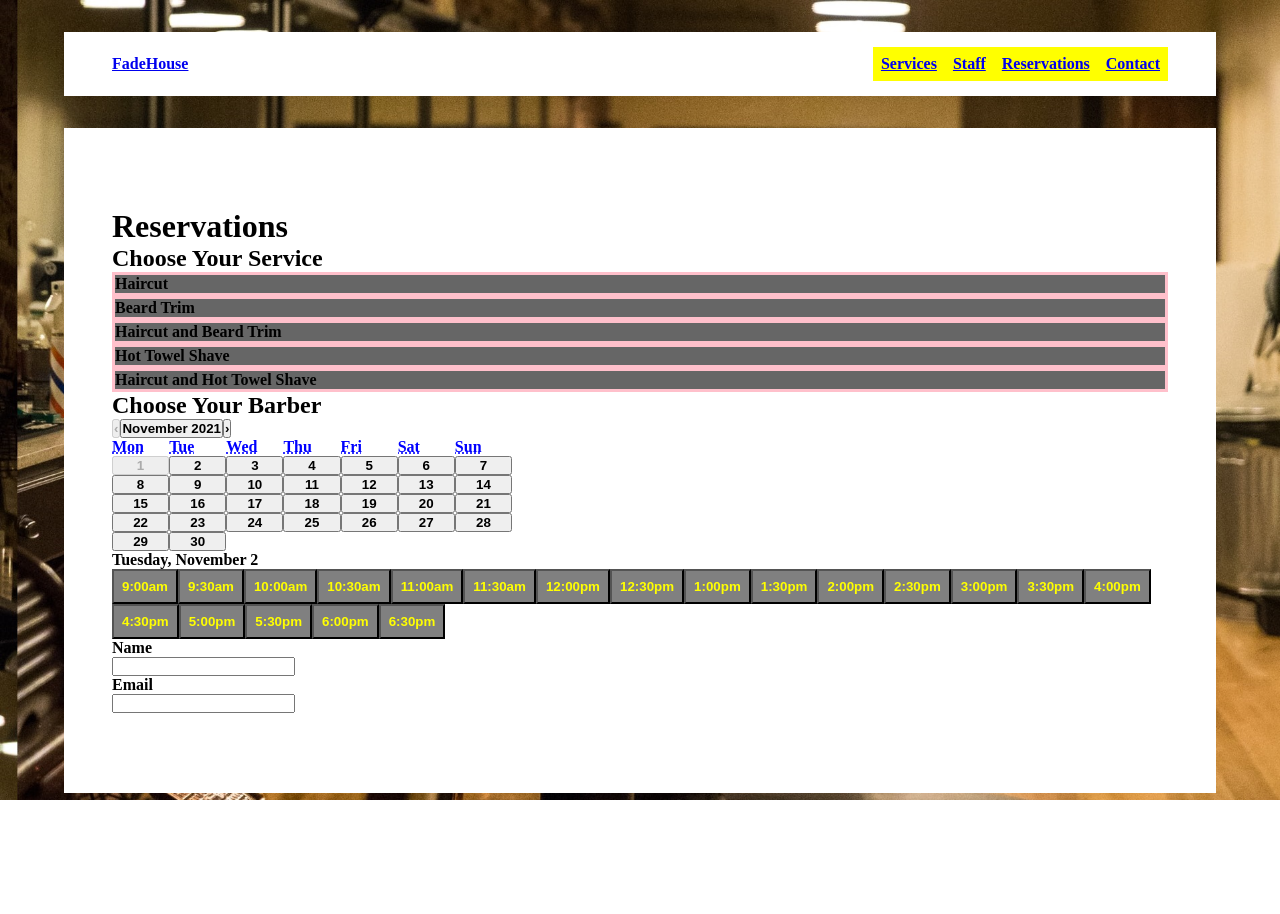
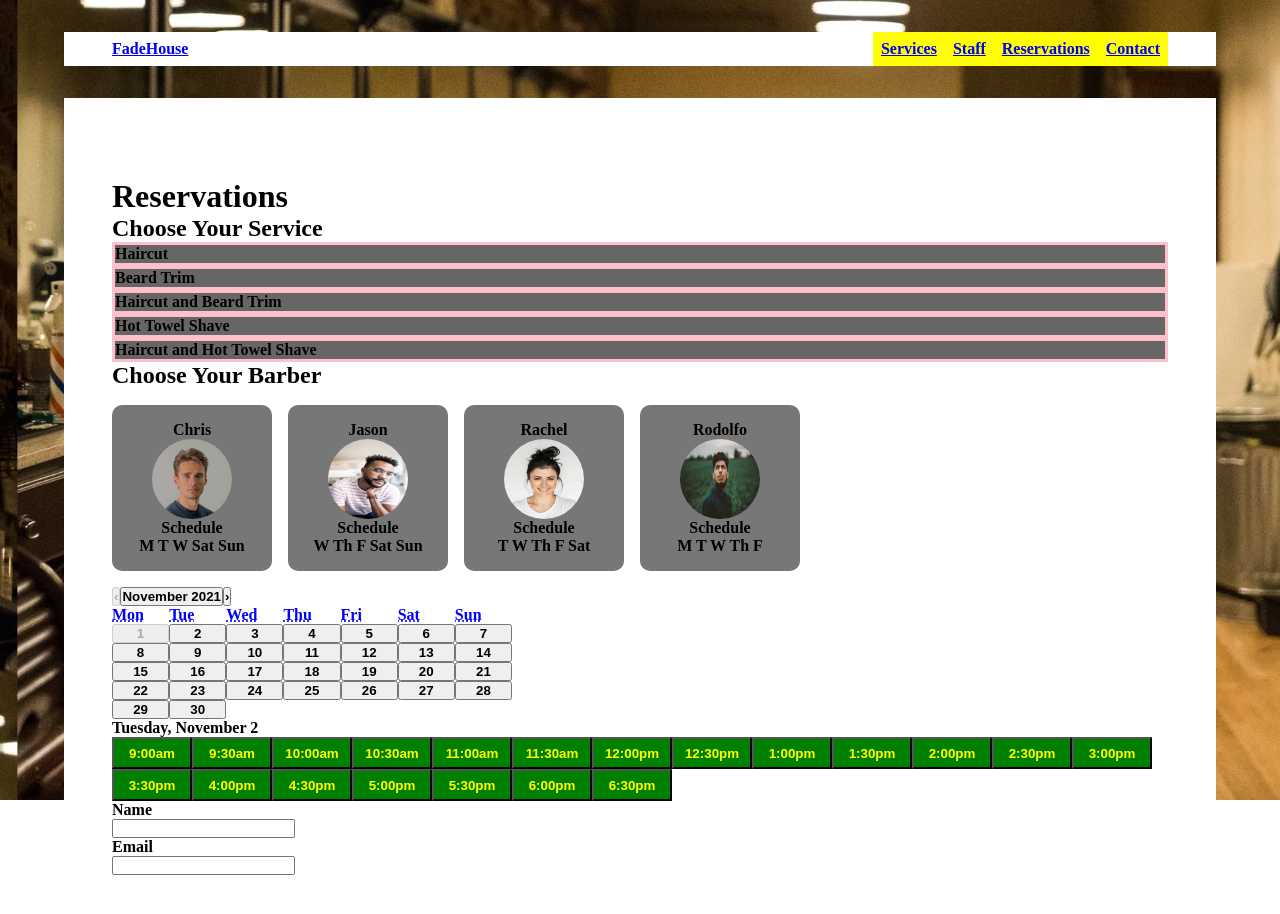
Before and after one commit to RoycePdev/BarberShopSite, a React (Create React App) app: page /reservations in a window 1280 px wide. Shown: the top 914 px of the page. Before the commit the page ends 800 px from the top, so only its background shows below. Built offline with nearby package versions, Linux system fonts and the light colour scheme.

Commit message:
added barbers starting barber scheduling

```diff
--- a/src/components/Staff.jsx
+++ b/src/components/Staff.jsx
@@ -1,50 +1,15 @@
 import { React, useState } from 'react'
-import chris from '../pictures/chris.png'
-import jason from '../pictures/jason.png'
-import rachel from '../pictures/rachel.png'
-import rodolfo from '../pictures/rodolfo.png'
+import { staffArray } from "./staffArray"
 import '../stylesheets/staff.css'
 
 export const Staff = () => {
 
   const [ aboutMe, setAboutMe ] = useState('Click on the staff member to find out more about them')
 
-  const staffMembers = [
-    {
-      employeeId: 324325,
-      name: 'Chris',
-      picture: chris,
-      about:
-        "Born and raised in Miami, FL, Chris began cutting in 2011 at the upscale Brooklyn based barbershop, Persons of Interest. In 2013 he moved to San Diego with his wife and three children and began building a loyal clientele on the west coast. When he's not at the shop, Chris enjoys playing guitar, going to shows and weekend camping trips with his family and friends.",
-    },
-    {
-      employeeId: 546453,
-      name: 'Jason',
-      picture: jason,
-      about:
-        'Jason is a well-rounded barber who enjoys doing haircuts from fades to all-scissor work. Precision hair cutting, styling and attention to detail are vital to each service. He is a San Diego native who enjoys travel, soccer, fitness, coffee and movies!',
-    },
-    {
-      employeeId: 39299,
-      name: 'Rachel',
-      picture: rachel,
-      about:
-        "Rachel is a native San Diegan who has been cutting hair since 2011, and specializing in men's hair since 2014. She believes a strong consultation is one of the most important parts of the haircut and enjoys giving haircuts that fit a persons lifestyle on a day to day basis. When not at work, Rachel enjoys spending time with family & friends, taking trips to the mountains & desert and packing her brain with random bits of knowledge.",
-    },
-    {
-      employeeId: 56757,
-      name: 'Rodolfo',
-      picture: rodolfo,
-      about: 'Rodolfo has been cutting hair since late 2014, starting at the young age of eighteen, and has thoroughly enjoyed it for the last 6 years. He is confident and skilled in all lengths, textures, and hair types. He especially enjoys longer, messy, textured haircuts. Rodolfo is a local San Diegan who grew up in the punk and hardcore scene. He also enjoys movies and film photography.',
-    },
-  ]
-
-
-
   return (
     <div className='staff-section-container'>
       <div className='card-container'>
-        {staffMembers.map((member) => (
+        {staffArray.map((member) => (
           <div key={member.employeeId} onClick={()=> setAboutMe(member.about)} className='staff-card'>
             <img
               className='picture-container'
--- a/src/components/reservations/ResPageOne.jsx
+++ b/src/components/reservations/ResPageOne.jsx
@@ -1,6 +1,7 @@
 import { useState, useRef, useEffect } from 'react'
 import Calendar from 'react-calendar'
 import { servicesArray } from '../services/servicesArray'
+import { staffArray } from '../staffArray'
 import '../../stylesheets/reservations.css'
 
 export const ResPageOne = () => {
@@ -55,6 +56,7 @@ export const ResPageOne = () => {
   const [name, setName] = useState()
   const [email, setEmail] = useState()
   const [service, setService] = useState()
+  const [barber, setBarber] = useState()
 
   const selectedDay = weekday[String(date.getDay())]
   const selectedMonth = month[String(date.getMonth())]
@@ -68,11 +70,27 @@ export const ResPageOne = () => {
     <div>
       <h2>Choose Your Service </h2>
       {servicesArray.map((e) => (
-        <div onClick={() => setService(e.name)}  className='reservation-service'>{e.name}</div>
+        <div onClick={() => setService(e.name)} className='reservation-service'>
+          {e.name}
+        </div>
       ))}
       <div>{service}</div>
 
       <h2>Choose Your Barber</h2>
+      <div className="barber-card-container">
+        {staffArray.map((member) => (
+          <div
+            onClick={() => setBarber(member.name)}
+            className='reservation-staff-container'
+          >
+            <div>{member.name}</div>
+            <img className='reservation-picture' src={member.picture}></img>
+            <div>Schedule</div>
+            <div>{member.schedule}</div>
+          </div>
+        ))}
+      </div>
+      <div>{barber}</div>
 
       <Calendar
         className='calendar'
--- /dev/null
+++ b/src/components/staffArray.jsx
@@ -0,0 +1,38 @@
+import chris from '../pictures/chris.png'
+import jason from '../pictures/jason.png'
+import rachel from '../pictures/rachel.png'
+import rodolfo from '../pictures/rodolfo.png'
+
+export const staffArray = [
+    {
+      employeeId: 324325,
+      name: 'Chris',
+      picture: chris,
+      about:
+        "Born and raised in Miami, FL, Chris began cutting in 2011 at the upscale Brooklyn based barbershop, Persons of Interest. In 2013 he moved to San Diego with his wife and three children and began building a loyal clientele on the west coast. When he's not at the shop, Chris enjoys playing guitar, going to shows and weekend camping trips with his family and friends.",
+        schedule: "M T W Sat Sun"
+    },
+    {
+      employeeId: 546453,
+      name: 'Jason',
+      picture: jason,
+      about:
+        'Jason is a well-rounded barber who enjoys doing haircuts from fades to all-scissor work. Precision hair cutting, styling and attention to detail are vital to each service. He is a San Diego native who enjoys travel, soccer, fitness, coffee and movies!',
+        schedule: "W Th F Sat Sun"
+    },
+    {
+      employeeId: 39299,
+      name: 'Rachel',
+      picture: rachel,
+      about:
+        "Rachel is a native San Diegan who has been cutting hair since 2011, and specializing in men's hair since 2014. She believes a strong consultation is one of the most important parts of the haircut and enjoys giving haircuts that fit a persons lifestyle on a day to day basis. When not at work, Rachel enjoys spending time with family & friends, taking trips to the mountains & desert and packing her brain with random bits of knowledge.",
+        schedule: "T W Th F Sat",
+    },
+    {
+      employeeId: 56757,
+      name: 'Rodolfo',
+      picture: rodolfo,
+      about: 'Rodolfo has been cutting hair since late 2014, starting at the young age of eighteen, and has thoroughly enjoyed it for the last 6 years. He is confident and skilled in all lengths, textures, and hair types. He especially enjoys longer, messy, textured haircuts. Rodolfo is a local San Diegan who grew up in the punk and hardcore scene. He also enjoys movies and film photography.',
+      schedule: "M T W Th F"
+    },
+  ]
--- a/src/stylesheets/reservations.css
+++ b/src/stylesheets/reservations.css
@@ -13,8 +13,39 @@
 }
 
 .time-button {
-  background-color: gray;
+  height: 2rem;
+  width: 5rem;
+  background-color: green;
   color: yellow;
-  padding: .5rem;
+}
+
+.reservation-picture {
+  height: 5rem;
+  width: 5rem;
+  border-radius: 50%;
+}
+
+.reservation-staff-container {
+  display: -webkit-box;
+  display: -ms-flexbox;
+  display: flex;
+  -webkit-box-orient: vertical;
+  -webkit-box-direction: normal;
+      -ms-flex-direction: column;
+          flex-direction: column;
+  -webkit-box-align: center;
+      -ms-flex-align: center;
+          align-items: center;
+  background: #777;
+  width: 10rem;
+  margin: 1rem 1rem 1rem 0rem;
+  padding: 1rem;
+  border-radius: 10px;
+}
+
+.barber-card-container {
+  display: -webkit-box;
+  display: -ms-flexbox;
+  display: flex;
 }
 /*# sourceMappingURL=reservations.css.map */
--- a/src/stylesheets/reservations.scss
+++ b/src/stylesheets/reservations.scss
@@ -11,8 +11,29 @@
 }
 
 .time-button{
-  height: 10px;
-  width: 20px;
+  height: 2rem;
+  width: 5rem;
   background-color: green;
   color: yellow;
 }
+
+.reservation-picture {
+  height: 5rem;
+  width: 5rem;
+  border-radius: 50%;
+}
+
+.reservation-staff-container {
+  display: flex;
+  flex-direction: column;
+  align-items: center;
+  background: #777;
+  width: 10rem;
+  margin: 1rem 1rem 1rem 0rem;
+  padding: 1rem;
+  border-radius: 10px;
+}
+
+.barber-card-container {
+  display: flex;
+}
```
Also changed, not shown: src/components/StaffMember.jsx (deleted, +0 -14 lines), 1 other file (tests, documents, lock files or other folders).
